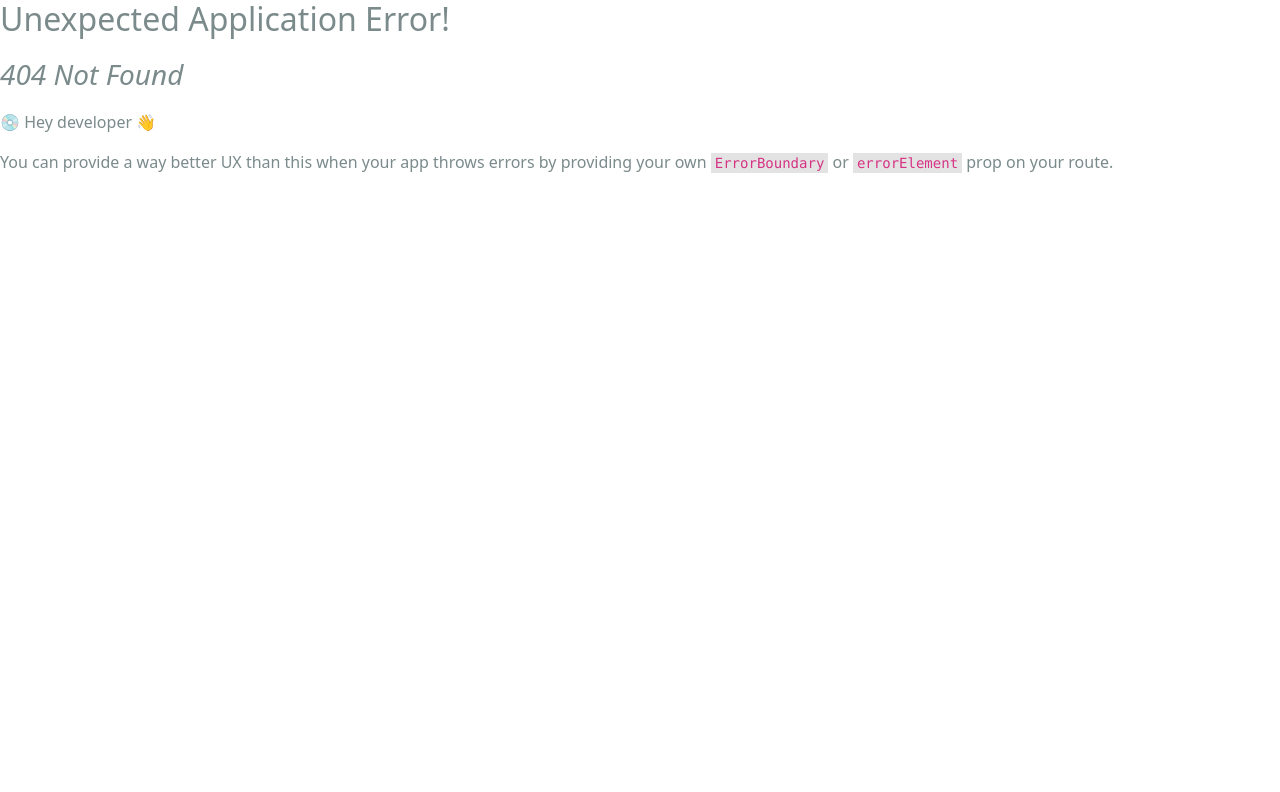
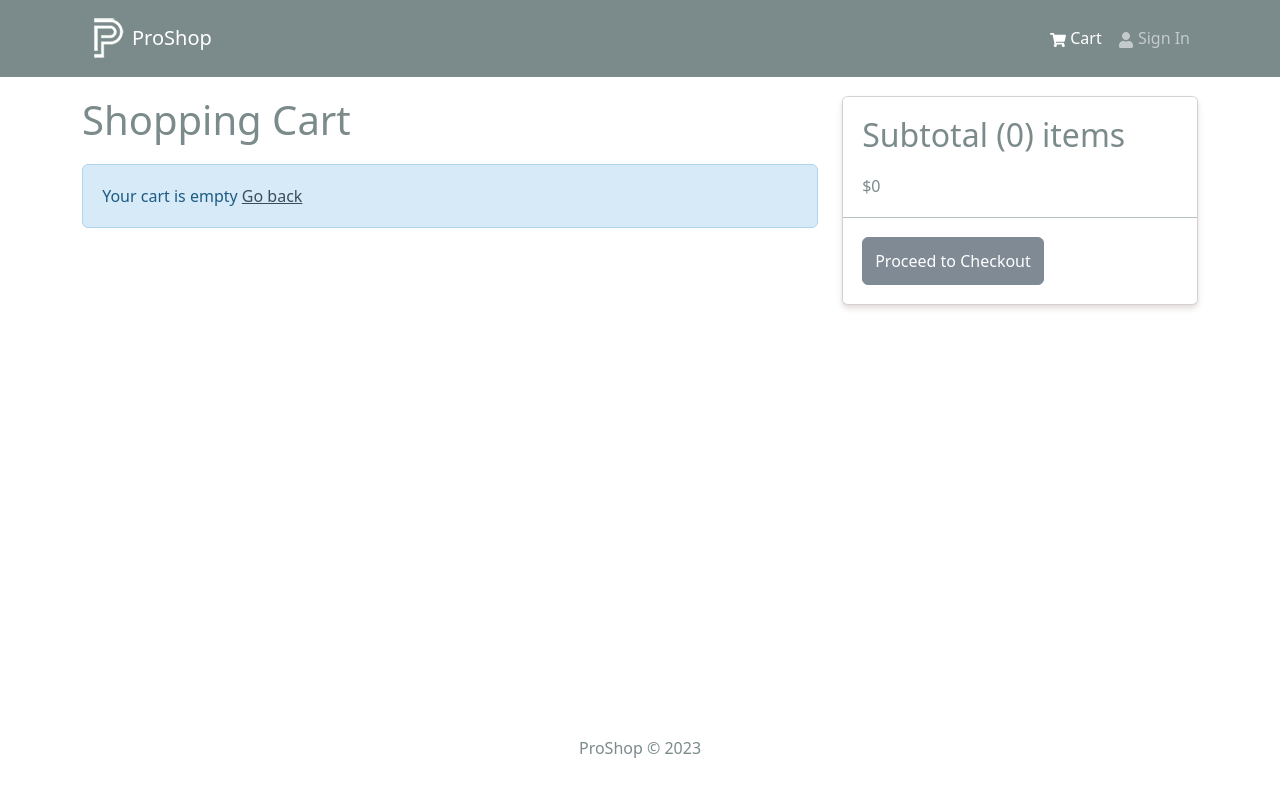
Before and after one commit to Nobhendu/proshop, a React (Vite) app in the folder frontend/: page /cart in a window 1280 px wide. Before the commit this address had no page. Shown: the top 792 px of the page. Built offline with nearby package versions, Linux system fonts and the light colour scheme.

Commit message:
Create cartScreen

```diff
--- a/frontend/src/components/Header.tsx
+++ b/frontend/src/components/Header.tsx
@@ -7,7 +7,6 @@
 
 const Header = () => {
   const { cartItems }: itemType = useSelector((state: any) => state!.cart);
-  console.log(cartItems);
 
   return (
     <header>
--- a/frontend/src/main.tsx
+++ b/frontend/src/main.tsx
@@ -13,12 +13,14 @@
 import App from "./App";
 import HomeScreen from "./screens/HomeScreen";
 import ProductScreen from "./screens/ProductScreen";
+import CartScreen from "./screens/CartScreen";
 
 const router = createBrowserRouter(
   createRoutesFromElements(
     <Route path="/" element={<App />}>
       <Route index={true} path="/" element={<HomeScreen />} />
       <Route path="/product/:id" element={<ProductScreen />} />
+      <Route path="/cart" element={<CartScreen />} />
     </Route>
   )
 );
--- /dev/null
+++ b/frontend/src/screens/CartScreen.tsx
@@ -0,0 +1,114 @@
+import { Link, useNavigate } from "react-router-dom";
+import { useDispatch, useSelector } from "react-redux";
+import {
+  Row,
+  Col,
+  ListGroup,
+  Image,
+  Button,
+  Card,
+  FormControl,
+} from "react-bootstrap";
+import { FaTrash } from "react-icons/fa";
+import Message from "../components/Message";
+import { itemType, productType } from "../../typings/*";
+import { addDecimals } from "../utils/cartUtils";
+import { addToCart } from "../slices/cartSlice";
+
+const CartScreen = () => {
+  const navigate = useNavigate();
+  const dispatch = useDispatch();
+
+  const cart = useSelector((state: any) => state!.cart);
+  const { cartItems }: itemType = cart;
+
+  const addToCartHandler = async (product: productType, qty: number) => {
+    dispatch(
+      addToCart({
+        ...product,
+        qty,
+        cartItems: [],
+        itemsPrice: 0,
+        taxPrice: 0,
+        shippingPrice: 0,
+        totalPrice: 0,
+      })
+    );
+  };
+
+  return (
+    <Row>
+      <Col md={8}>
+        <h1 style={{ marginBottom: "20px" }}>Shopping Cart</h1>
+        {cartItems.length === 0 ? (
+          <Message>
+            Your cart is empty <Link to="/">Go back</Link>
+          </Message>
+        ) : (
+          <ListGroup variant="flush">
+            {cartItems.map((item) => (
+              <ListGroup.Item key={item._id}>
+                <Row>
+                  <Col md={2}>
+                    <Image src={item.image} alt={item.name} fluid rounded />
+                  </Col>
+                  <Col md={3}>
+                    <Link to={`/product/${item._id}`}>{item.name}</Link>
+                  </Col>
+                  <Col md={2}>${item.price}</Col>
+                  <Col md={2}>
+                    <FormControl
+                      as="select"
+                      value={item.qty}
+                      onChange={(e) =>
+                        addToCartHandler(item, parseInt(e.target.value))
+                      }
+                    >
+                      {[...Array(item.countInStock).keys()].map((x: number) => (
+                        <option key={x + 1} value={x + 1}>
+                          {x + 1}
+                        </option>
+                      ))}
+                    </FormControl>
+                  </Col>
+                  <Col md={2}>
+                    <Button type="button" variant="light">
+                      <FaTrash />
+                    </Button>
+                  </Col>
+                </Row>
+              </ListGroup.Item>
+            ))}
+          </ListGroup>
+        )}
+      </Col>
+      <Col md={4}>
+        <Card>
+          <ListGroup variant="flush">
+            <ListGroup.Item>
+              <h2>
+                Subtotal ({cartItems.reduce((acc, item) => acc + item.qty, 0)})
+                items
+              </h2>
+              $
+              {addDecimals(
+                cartItems.reduce((acc, item) => acc + item.qty * item.price, 0)
+              )}
+            </ListGroup.Item>
+            <ListGroup.Item>
+              <Button
+                type="button"
+                className="btn-block"
+                disabled={cartItems.length === 0}
+              >
+                Proceed to Checkout
+              </Button>
+            </ListGroup.Item>
+          </ListGroup>
+        </Card>
+      </Col>
+    </Row>
+  );
+};
+
+export default CartScreen;
--- a/frontend/src/screens/ProductScreen.tsx
+++ b/frontend/src/screens/ProductScreen.tsx
@@ -107,7 +107,7 @@
                     </Row>
                   </ListGroup.Item>
 
-                  {product.countInStock && (
+                  {product.countInStock ? (
                     <ListGroup.Item>
                       <Row>
                         <Col>Qty</Col>
@@ -128,7 +128,7 @@
                         </Col>
                       </Row>
                     </ListGroup.Item>
-                  )}
+                  ) : null}
 
                   <ListGroup.Item>
                     <Button
```
Also changed, not shown: frontend/typings/*.d.ts (+9 -1 lines).
